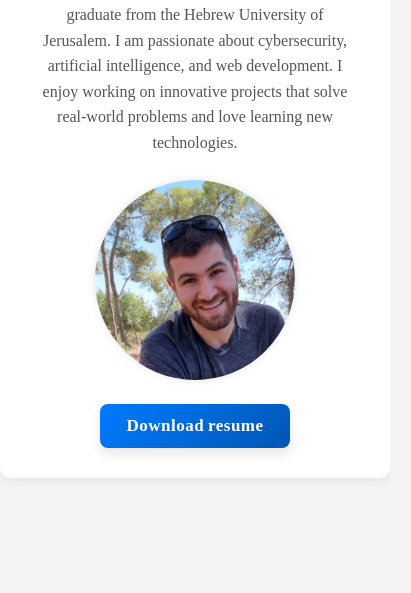
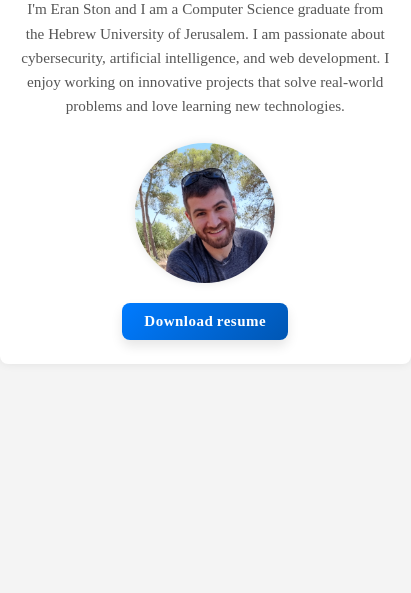
Before and after one commit to eranston/ProfileWebSite, a plain HTML site: page public/Html/HomePage.html in a window 390 px wide. Shown: the part 351-944 px from the top of the page, 411 px wide, since content can reach past the window. Drawn offline with Linux system fonts and the light colour scheme.

Commit message:
make phone friendly

```diff
--- a/public/Styles/About/About.css
+++ b/public/Styles/About/About.css
@@ -1,22 +1,22 @@
+/* ----------  BASE  ---------- */
 html,
 body {
-    margin: 0;
-    padding: 0;
-    font-family: "Times New Roman", sans-serif;
-    background-color: #f4f4f4;
-  }
+  margin: 0;
+  padding: 0;
+  font-family: "Times New Roman", sans-serif;
+  background-color: #f4f4f4;
+}
 
-
-  /* Page Layout */
+/* ----------  PAGE LAYOUT  ---------- */
 .page-wrap {
-  padding-top: 100px;
+  padding-top: 100px;             /* clear fixed nav */
   min-height: 100vh;
   display: flex;
   justify-content: center;
   align-items: flex-start;
 }
 
-/* Main Content Container */
+/* ----------  MAIN CONTENT  ---------- */
 .container {
   background-color: #fff;
   padding: 30px 40px;
@@ -27,7 +27,7 @@ body {
   text-align: center;
 }
 
-/* Text Styling */
+/* ----------  TYPOGRAPHY  ---------- */
 h1 {
   color: #333;
   margin-bottom: 1rem;
@@ -40,6 +40,7 @@ h1 {
   margin-bottom: 1.5rem;
 }
 
+/* ----------  LINKS  ---------- */
 .CV-download-link {
   text-decoration: none;
   color: #007bff;
@@ -47,3 +48,30 @@ h1 {
   font-weight: bold;
   transition: color 0.2s ease-in-out;
 }
+
+/* ----------  MOBILE (≤ 600 px)  ---------- */
+@media (max-width: 600px) {
+  .page-wrap {
+    padding-top: 80px;            /* tighter top gap */
+    padding-left: 10px;           /* small side gutters */
+    padding-right: 10px;
+  }
+
+  .container {
+    padding: 24px 20px;
+    border-radius: 8px;
+    box-shadow: 0 0 10px rgba(0, 0, 0, 0.08);
+    max-width: 95%;
+  }
+
+  h1 { font-size: 1.4rem; }
+
+  .about {
+    font-size: 0.95rem;
+    margin-bottom: 1.25rem;
+  }
+
+  .CV-download-link {
+    font-size: 15px;
+  }
+}
--- a/public/Styles/HomePage/HomePage.css
+++ b/public/Styles/HomePage/HomePage.css
@@ -1,29 +1,26 @@
-
-
+/* ----------  GLOBAL RESET / BASE  ---------- */
 html,
 body {
   margin: 0;
   padding: 0;
-  font-family: "Times New Roman", sans-serif;   /* system-safe font */
+  font-family: "Times New Roman", sans-serif;  /* system-safe font */
   background: #f4f4f4;
 }
 
-
 /* ----------  MAIN PAGE LAYOUT  ---------- */
-
 .page-wrap {
-  padding-top: 100px;          /* space for fixed nav */
+  padding-top: 100px;   /* space for fixed nav */
   min-height: 100vh;
-
   display: flex;
-  justify-content: center;     /* center horizontally */
-  align-items: center;         /* center vertically */
+  justify-content: center;
+  align-items: center;
 }
 
+/* ----------  DOWNLOAD BUTTON  ---------- */
 .CV-download-button {
   display: inline-block;
   text-decoration: none;
-  color: #ffffff;
+  color: #fff;
   background: linear-gradient(135deg, #007bff, #0056b3);
   font-size: 17px;
   font-weight: 600;
@@ -42,7 +39,6 @@ body {
 }
 
 /* ----------  CONTENT CARD  ---------- */
-
 .container {
   background: #fff;
   padding: 30px 40px;
@@ -54,19 +50,17 @@ body {
 }
 
 /* ----------  PROFILE PHOTO  ---------- */
-
 .profile-photo {
-  width: 200px !important;   /* lock the size */
+  width: 200px !important;
   height: 200px !important;
-  object-fit: cover;         /* crop, don’t distort */
-  border-radius: 50%;        /* perfect circle */
+  object-fit: cover;
+  border-radius: 50%;
   display: block;
   margin: 1.5rem auto 0;
   box-shadow: 0 0 10px rgba(0, 0, 0, 0.1);
 }
 
 /* ----------  TYPOGRAPHY  ---------- */
-
 h1 {
   margin: 0 0 0.5rem;
   color: #333;
@@ -77,3 +71,34 @@ h1 {
   color: #555;
   line-height: 1.6;
 }
+
+/* ----------  RESPONSIVE (phones ≤ 600 px)  ---------- */
+@media (max-width: 600px) {
+  .page-wrap {
+    padding-top: 80px;                 /* clear fixed nav but tighter */
+    flex-direction: column;            /* stack if you add more sections later */
+    align-items: stretch;              /* full-width card */
+  }
+
+  .container {
+    padding: 24px 20px;
+    border-radius: 8px;
+    box-shadow: 0 0 10px rgba(0, 0, 0, 0.08);
+    max-width: 95%;                    /* breathe at edges */
+  }
+
+  .profile-photo {
+    width: 140px !important;
+    height: 140px !important;
+    margin-top: 1rem;
+  }
+
+  .CV-download-button {
+    font-size: 15px;
+    padding: 10px 22px;
+    margin-top: 20px;
+  }
+
+  h1 { font-size: 1.45rem; }
+  .about { font-size: 0.95rem; }
+}
```
